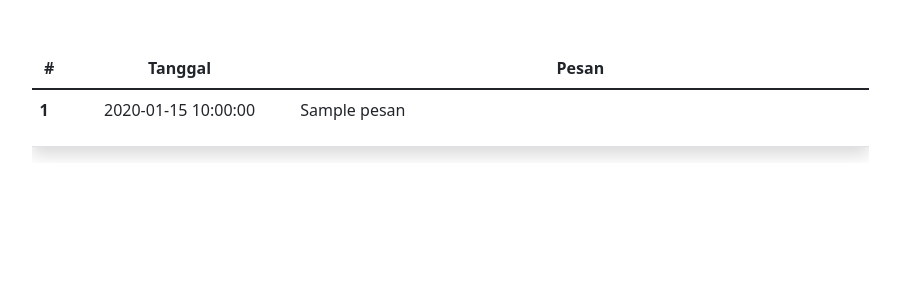
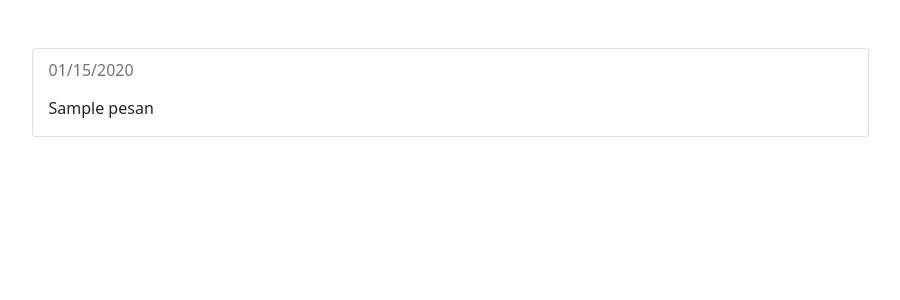
Before and after one commit to Daemon19/surat-kaleng, a Flask app: template templates/kotak_surat.html in a window 1280 px wide. Shown: the part 177-477 px from the top of the page, without its empty margins (190-1090 px from the left). Run offline with Flask 2, Linux system fonts and the light colour scheme; the template is opened without the code that fills it: most values are stand-ins (such as "Sample title", 1, 10 or a date in 2020); parts of the project's set-up code (start-up, migrations or seed data) failed here and were passed over; some libraries are stand-ins or nearby versions.

Commit message:
fix: memperbaiki tanggal surat & kotak surat

```diff
--- a/app.py
+++ b/app.py
@@ -1,6 +1,7 @@
 from flask import Flask, redirect, render_template, request, session, url_for
 from flask_session import Session
 from flask_sqlalchemy import SQLAlchemy
+from flask_moment import Moment
 from dotenv import load_dotenv
 import os
 from datetime import datetime
@@ -23,8 +24,9 @@ Session(app)
 DATABASE_URI = os.getenv("DATABASE_URL").replace("://", "ql://", 1)
 app.config["SQLALCHEMY_DATABASE_URI"] = DATABASE_URI
 app.config["SQLALCHEMY_TRACK_MODIFICATIONS"] = False
+db = SQLAlchemy(app)
 
-db = SQLAlchemy(app)
+moment = Moment(app)
 
 
 class Pengguna(db.Model):
@@ -42,8 +44,7 @@ class Pengguna(db.Model):
 class Surat(db.Model):
     id = db.Column(db.Integer, primary_key=True)
     pesan = db.Column(db.String, nullable=False)
-    tanggal = db.Column(db.DateTime(timezone=True),
-                        nullable=False, default=datetime.now())
+    tanggal = db.Column(db.DateTime, nullable=False, default=datetime.utcnow)
 
     id_penerima = db.Column(db.Integer, db.ForeignKey(
         "pengguna.id"), nullable=False)
@@ -111,11 +112,7 @@ def kirim():
 def kotak_surat():
     """Menampilkan semua surat yang diterima pengguna"""
 
-    surat = Surat.query.filter_by(id_penerima=session["id_pengguna"]).all()
-    for s in surat:
-        s.tanggal = format_datetime(
-            s.tanggal, "EEE, dd-MMMM-YYYY hh.mm a", locale="id")
-
+    surat = Surat.query.filter_by(id_penerima=session["id_pengguna"]).order_by(Surat.tanggal.desc()).all()
     return render_template("kotak_surat.html", surat=surat)
 
 
--- a/static/style.css
+++ b/static/style.css
@@ -1,5 +1,3 @@
-.kotak-pesan td p {
-    min-width: 45ch;
-    max-width: 75ch;
-    max-height: 10rem;
+.pesan {
+    max-height: 200px;
 }
--- a/templates/kotak_surat.html
+++ b/templates/kotak_surat.html
@@ -10,35 +10,21 @@
 {% block body %}
 <div class="container">
     <main>
-        <div class="col-md-9 mx-auto overflow-auto">
 
-            <table class="table kotak-pesan shadow">
+        {% for s in surat %}
+        <div class="card kartu-surat mb-3 col-lg-9 mx-auto">
+            <div class="card-body">
+                <h6 class="card-subtitle mb-3 text-muted">
+                    {{ moment(s.tanggal).calendar() }}
+                </h6>
+                <p class="card-text pesan overflow-auto"> {{ s.pesan }}
+                </p>
+            </div>
+        </div>
+        {% endfor %}
 
-                <thead class="text-center">
-                    <tr>
-                        <th scope="col">#</th>
-                        <th scope="col">Tanggal</th>
-                        <th scope="col">Pesan</th>
-                    </tr>
-                </thead>
-
-                <tbody>
-                    {% for surat in surat %}
-                    <tr>
-                        <th scope="row">{{ loop.index }}</th>
-                        <td class="text-center"> {{ surat.tanggal}} </td>
-                        <td>
-                            <p class="overflow-auto mx-auto text-break">
-                                {{ surat.pesan}}
-                            </p>
-                        </td>
-                    </tr>
-                    {% endfor %}
-                </tbody>
-
-            </table>
-
-        </div>
     </main>
 </div>
+
+{{ moment.include_moment() }}
 {% endblock %}
```
